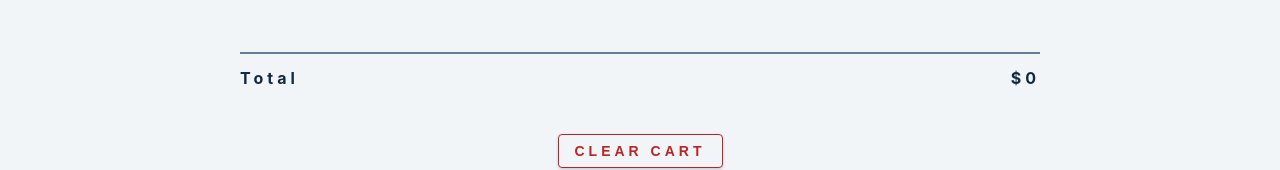
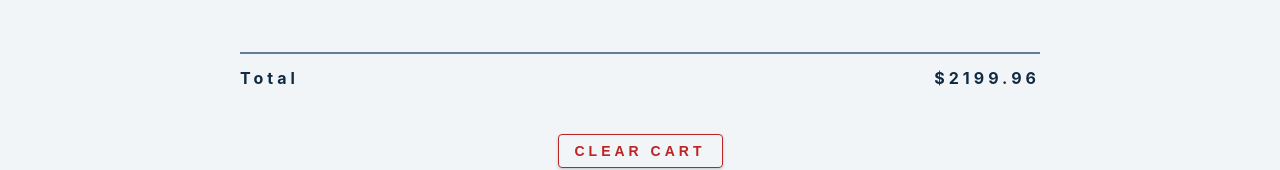
Before and after one commit to Rhaegar121/Redux-Tutorial, a React (Create React App) app: page / in a window 1280 px wide. Shown: the part 658-828 px from the top of the page. Built offline with nearby package versions, Linux system fonts and the light colour scheme.

Commit message:
add calculateTotals in app.js

```diff
--- a/src/App.js
+++ b/src/App.js
@@ -1,12 +1,21 @@
+import { useEffect } from 'react';
 import Navbar from "./components/Navbar";
 import CartContainer from "./components/CartContainer";
+import { useSelector, useDispatch } from 'react-redux';
+import { calculateTotals } from './features/cart/cartSlice';
 
 function App() {
+  const { cartItems } = useSelector((state) => state.cart);
+  const dispatch = useDispatch();
+  useEffect(() => {
+    dispatch(calculateTotals());
+  }, [cartItems]);
+
   return (
     <main>
       <Navbar />
       <CartContainer />
     </main>
-  )
+  );
 }
 export default App;
--- a/src/components/CartContainer.js
+++ b/src/components/CartContainer.js
@@ -35,7 +35,7 @@ const CartContainer = () => {
         <hr />
         <div className='cart-total'>
           <h4>
-            total <span>${total}</span>
+            total <span>${total.toFixed(2)}</span>
           </h4>
         </div>
         <button
```
